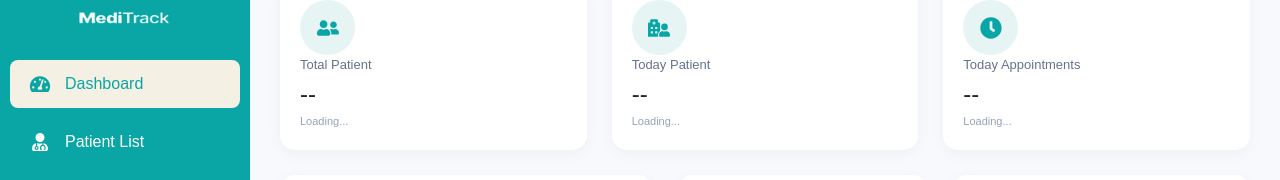
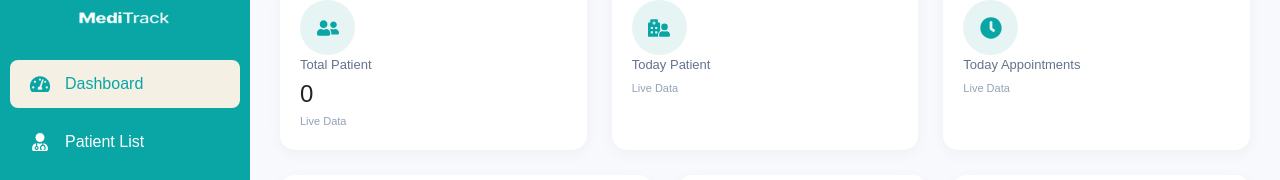
Before and after one commit to pMaitri01/Medi-Track-Frontend, a React (Create React App) app: page /DoctorDashboard in a window 1280 px wide. Shown: the part 110-290 px from the top of the page. Built offline with nearby package versions, Linux system fonts and the light colour scheme; no server answers.

Commit message:
inside pages folder i have change DoctorDashboard.js file add patient count api in it

```diff
--- a/src/admin/pages/DoctorDashboard.js
+++ b/src/admin/pages/DoctorDashboard.js
@@ -1,4 +1,4 @@
-import React, { useState } from "react";
+import React, { useState, useEffect } from "react";
 import DoctorNavbar from "../components/DoctorNavbar";
 import DoctorHeader from "../components/DoctorHeader";
 import DoctorFooter from "../components/DoctorFooter";
@@ -6,12 +6,21 @@ import Calendar from "../components/Calendar";
 
 import { FaUserFriends, FaHospitalUser, FaClock } from "react-icons/fa";
 
-
 export default function DoctorDashboard() {
   const [open, setOpen] = useState(true);
+  const [patientCount, setPatientCount] = useState(0);
 
   // Layout Constants
   const sidebarWidth = open ? "250px" : "100px";
+
+   useEffect(() => {
+    fetch("http://localhost:5000/api/patient/count")
+      .then(res => res.json())
+      .then(data => {
+        setPatientCount(data.totalPatients);
+      })
+      .catch(err => console.log("ERROR:", err));
+  }, []);
 
   return (
     <div style={{ minHeight: "100vh", background: "#F8F9FD" }}>
@@ -34,7 +43,7 @@ export default function DoctorDashboard() {
           {/* --- TOP ROW: STAT CARDS --- */}
           <div style={gridStyle(3)}>
             {[
-              { label: "Total Patient", icon: <FaUserFriends /> },
+              { label: "Total Patient", icon: <FaUserFriends />, value: patientCount},
               { label: "Today Patient", icon: <FaHospitalUser /> },
               { label: "Today Appointments", icon: <FaClock /> }
             ].map((card, i) => (
@@ -42,8 +51,8 @@ export default function DoctorDashboard() {
                 <div style={iconCircleStyle}>{card.icon}</div>
                 <div>
                   <p style={labelStyle}>{card.label}</p>
-                  <h3 style={valueStyle}>--</h3> {/* Backend Data Point */}
-                  <p style={subLabelStyle}>Loading...</p>
+                  <h3 style={valueStyle}>{card.value}</h3> {/* Backend Data Point */}
+                  <p style={subLabelStyle}>Live Data</p>
                 </div>
               </div>
             ))}
```
